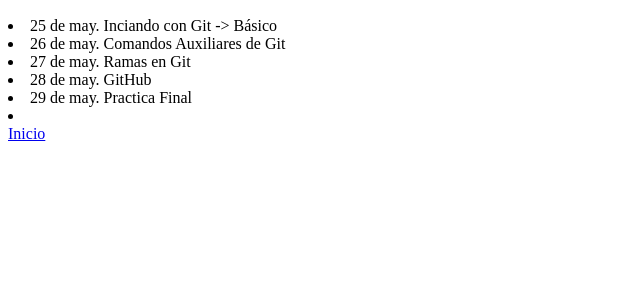
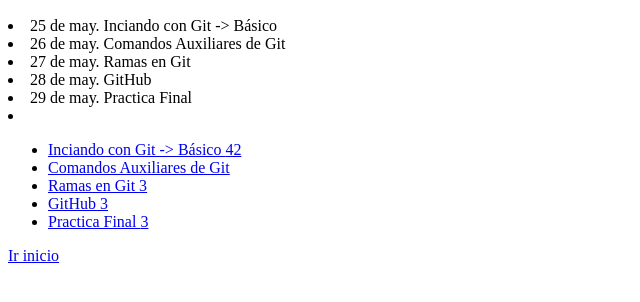
Before and after one commit to curso-git-2020/practica-final-git, a plain HTML site: page news.html in a window 1280 px wide. Shown: the part 110-412 px from the top of the page, without its empty margins (0-640 px from the left). Drawn offline with Linux system fonts and the light colour scheme.

Commit message:
Agregan lista con enlaces

```diff
--- a/news.html
+++ b/news.html
@@ -13,7 +13,17 @@
 	<li>28 de may. GitHub </li>
 	<li>29 de may. Practica Final </li>
 	<li></li>
-	<a href="/practica-final-git/" target="_blank">Inicio</a>
+
+
+<ul class="nav nav-pills" role="tablist">
+  <li role="presentation" class="active"><a href="#">Inciando con Git -> Básico <span class="badge">42</span></a></li>
+  <li role="presentation"><a href="#">Comandos Auxiliares de Git</a></li>
+  <li role="presentation"><a href="#">Ramas en Git <span class="badge">3</span></a></li>
+  <li role="presentation"><a href="#">GitHub <span class="badge">3</span></a></li>
+  <li role="presentation"><a href="#">Practica Final <span class="badge">3</span></a></li>
+</ul>
+
+<a href="/practica-final-git/" target="_blank">Ir inicio</a>
 
 </body>
 </html>
```
